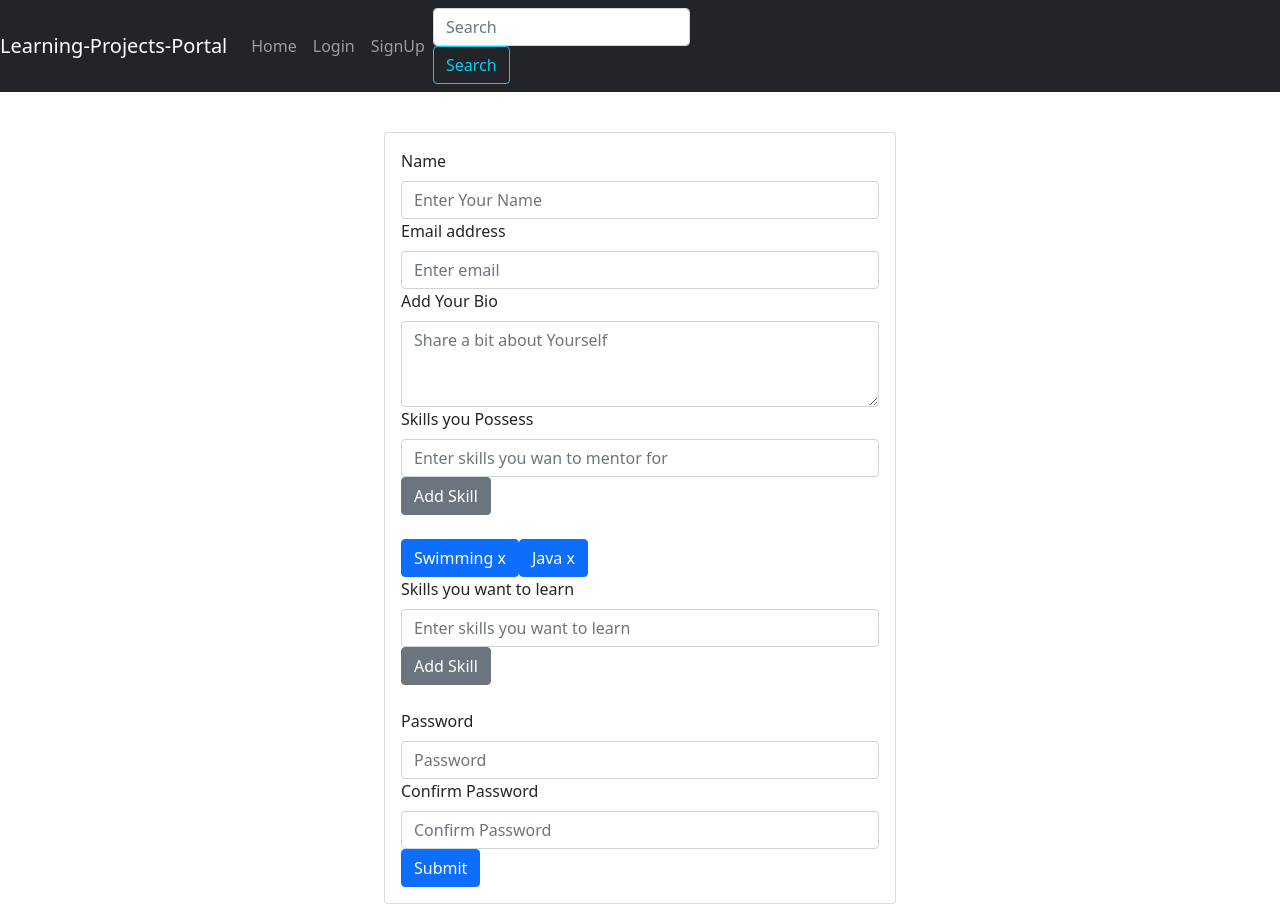
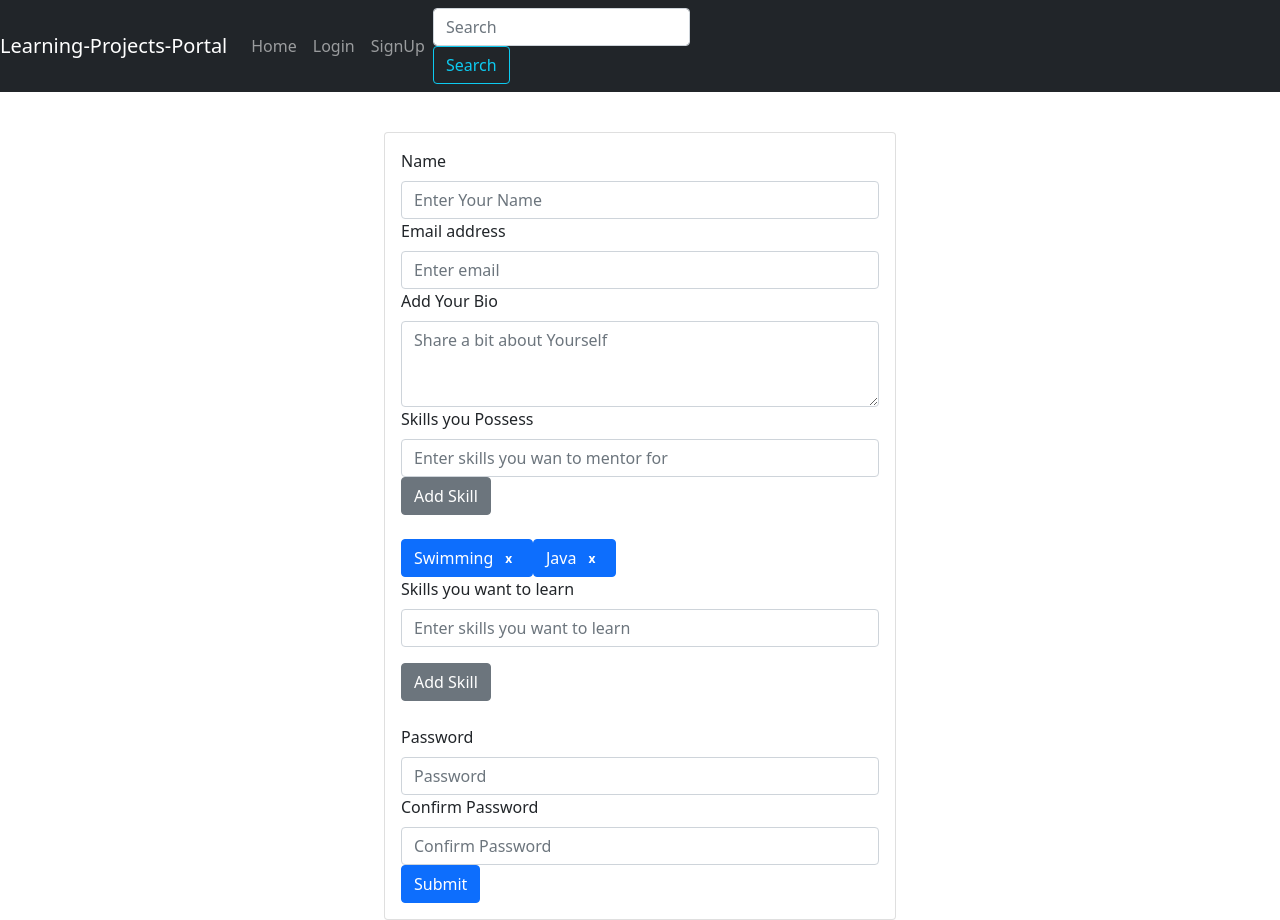
Before and after one commit to Sidhant29/comp9323-group5-frontend, a React (Create React App) app: page /signup in a window 1280 px wide. Built offline with nearby package versions, Linux system fonts and the light colour scheme.

Commit message:
Updated user profile

```diff
--- a/src/Pages/register.js
+++ b/src/Pages/register.js
@@ -63,7 +63,7 @@ export default function Register() {
                       setAquiredSkills(newArray);
                     }}
                   >
-                    {element} x
+                    {element} <Badge variant="dark">x</Badge>
                   </Button>
                 );
               })}
@@ -77,6 +77,7 @@ export default function Register() {
                 placeholder="Enter skills you want to learn"
               />
               <Button
+                style={{marginTop:"1rem"}}
                 onClick={() => {
                   setDesiredSkills([
                     ...desiredSkills,
@@ -99,7 +100,7 @@ export default function Register() {
                       setDesiredSkills(newArray);
                     }}
                   >
-                    {element} x
+                    {element} <Badge variant="dark">x</Badge>
                   </Button>
                 );
               })}
```
